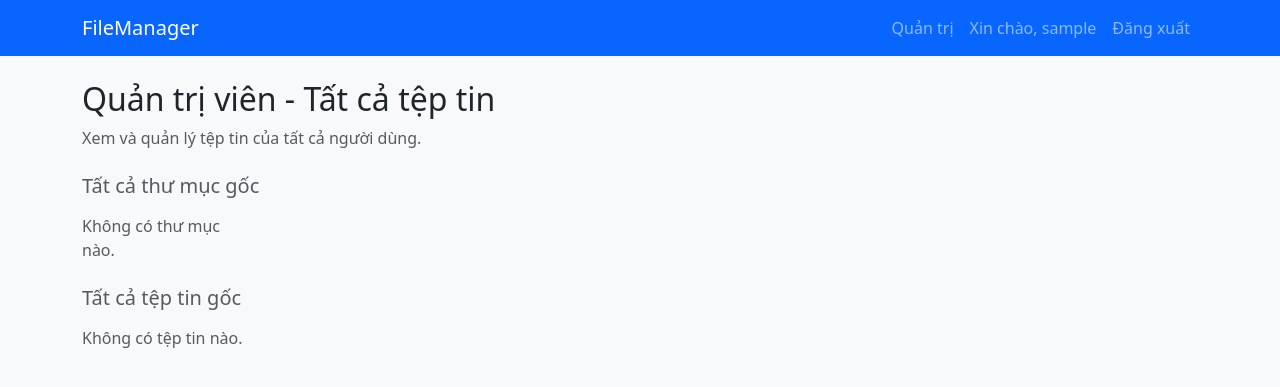
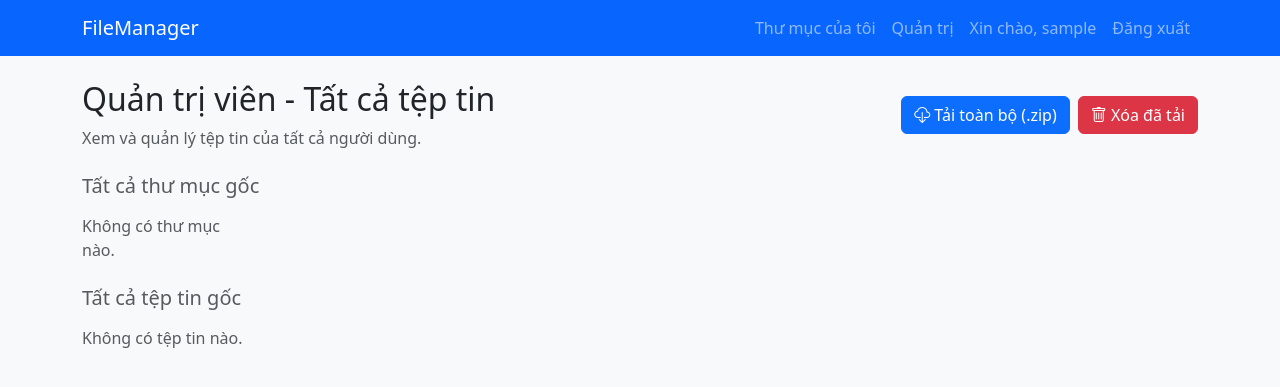
Before and after one commit to thanhhvnqb/self-upload-file, a Django app: page /admin-dashboard/ in a window 1280 px wide. Shown: the top 387 px of the page. Run offline with Django 5.2, Linux system fonts and the light colour scheme; the visitor is signed in with stand-in values (Sample User, id 1); data comes from the database, SQL or seed files in the repository; data that the repository does not hold is empty.

Commit message:
* update code

```diff
--- a/core/models.py
+++ b/core/models.py
@@ -8,6 +8,7 @@ class Folder(models.Model):
     user = models.ForeignKey(User, on_delete=models.CASCADE, related_name='folders')
     created_at = models.DateTimeField(auto_now_add=True)
     updated_at = models.DateTimeField(auto_now=True)
+    is_downloaded = models.BooleanField(default=False)
 
     def __str__(self):
         return self.name
--- a/core/urls.py
+++ b/core/urls.py
@@ -19,6 +19,8 @@ urlpatterns = [
 
     path('file/download/<int:file_id>/', views.download_file, name='download_file'),
     path('folder/download/<int:folder_id>/', views.download_folder_zip, name='download_folder_zip'),
+    path('download-all/', views.download_all_zip, name='download_all_zip'),
+    path('delete-downloaded/', views.delete_downloaded_items, name='delete_downloaded_items'),
 
     path('admin-dashboard/', views.admin_dashboard, name='admin_dashboard'),
 ]
--- a/core/views.py
+++ b/core/views.py
@@ -12,6 +12,9 @@ from io import BytesIO
 
 @login_required
 def dashboard(request, folder_id=None):
+    if request.user.is_superuser and folder_id is None and request.GET.get('view') != 'personal':
+        return redirect('admin_dashboard')
+
     folder = None
     if folder_id:
         if request.user.is_superuser:
@@ -125,6 +128,10 @@ def download_folder_zip(request, folder_id):
     # Determine if checking for own folder or admin checking any folder
     if request.user.is_superuser:
          folder = get_object_or_404(Folder, id=folder_id)
+         # Mark as downloaded if admin
+         if not folder.is_downloaded:
+             folder.is_downloaded = True
+             folder.save()
     else:
          folder = get_object_or_404(Folder, id=folder_id, user=request.user)
 
@@ -213,3 +220,75 @@ def admin_dashboard(request):
         'is_admin_view': True
     }
     return render(request, 'core/admin_dashboard.html', context)
+
+@login_required
+def download_all_zip(request):
+    if not request.user.is_superuser:
+        raise Http404
+
+    root_folders = Folder.objects.filter(parent__isnull=True)
+
+    # Create a temporary file for the master zip to avoid high memory usage
+    import tempfile
+
+    # We will write the master zip to a temp file
+    with tempfile.NamedTemporaryFile(delete=False, suffix='.zip') as temp_master_zip:
+        with zipfile.ZipFile(temp_master_zip, 'w', zipfile.ZIP_DEFLATED) as master_zip:
+            used_names = set()
+            for folder in root_folders:
+                # Create in-memory zip for this folder
+                folder_buffer = BytesIO()
+                with zipfile.ZipFile(folder_buffer, 'w', zipfile.ZIP_DEFLATED) as folder_zip:
+                    _add_folder_to_zip(folder_zip, folder, folder.name)
+
+                # Determine unique filename
+                base_name = folder.name
+                candidate_name = base_name
+                counter = 1
+                while candidate_name in used_names:
+                    candidate_name = f"{base_name}_{counter}"
+                    counter += 1
+                used_names.add(candidate_name)
+
+                zip_name = f"{candidate_name}.zip"
+                master_zip.writestr(zip_name, folder_buffer.getvalue())
+
+                # Update status
+                if not folder.is_downloaded:
+                    folder.is_downloaded = True
+                    folder.save()
+
+        temp_master_zip.seek(0)
+        # Read content to return (warning: if very large, this is still memory heavy,
+        # but better than holding everything in RAM twice during construction)
+        # For true scalability, we'd use FileResponse with a generator or stream from disk.
+        # Given constraints, we'll read it back or pass the file handle.
+
+        # Re-open for reading
+
+    # Serve the file
+    # We use FileResponse for efficiency if possible or open it
+    # We need to make sure it's deleted after.
+    # Simpler for now: Read into memory and return, then delete temp.
+    # (Not ideal for GBs of data, but fine for prototype)
+    with open(temp_master_zip.name, 'rb') as f:
+        data = f.read()
+
+    os.unlink(temp_master_zip.name)
+
+    response = HttpResponse(data, content_type='application/zip')
+    response['Content-Disposition'] = 'attachment; filename=all_folders.zip'
+    return response
+
+@login_required
+def delete_downloaded_items(request):
+    if not request.user.is_superuser:
+        raise Http404
+
+    if request.method == 'POST':
+        # Delete all folders that are marked as downloaded
+        deleted_count, _ = Folder.objects.filter(is_downloaded=True).delete()
+        # Add message
+        # from django.contrib import messages (ensure imported if not already)
+
+    return redirect('admin_dashboard')
--- a/templates/base.html
+++ b/templates/base.html
@@ -1,5 +1,6 @@
 <!DOCTYPE html>
 <html lang="vi">
+
 <head>
     <meta charset="UTF-8">
     <meta name="viewport" content="width=device-width, initial-scale=1.0">
@@ -7,15 +8,39 @@
     <link href="https://cdn.jsdelivr.net/npm/bootstrap@5.3.0/dist/css/bootstrap.min.css" rel="stylesheet">
     <link rel="stylesheet" href="https://cdn.jsdelivr.net/npm/bootstrap-icons@1.11.0/font/bootstrap-icons.css">
     <style>
-        body { background-color: #f8f9fa; }
-        .navbar { background-color: #0866ff; }
-        .navbar-dark .navbar-brand { color: #fff; }
-        .card-folder { transition: transform 0.2s; cursor: pointer; }
-        .card-folder:hover { transform: scale(1.02); }
-        .folder-icon { font-size: 3rem; color: #ffca28; }
-        .file-icon { font-size: 3rem; color: #90a4ae; }
+        body {
+            background-color: #f8f9fa;
+        }
+
+        .navbar {
+            background-color: #0866ff;
+        }
+
+        .navbar-dark .navbar-brand {
+            color: #fff;
+        }
+
+        .card-folder {
+            transition: transform 0.2s;
+            cursor: pointer;
+        }
+
+        .card-folder:hover {
+            transform: scale(1.02);
+        }
+
+        .folder-icon {
+            font-size: 3rem;
+            color: #ffca28;
+        }
+
+        .file-icon {
+            font-size: 3rem;
+            color: #90a4ae;
+        }
     </style>
 </head>
+
 <body>
     <nav class="navbar navbar-expand-lg navbar-dark mb-4">
         <div class="container">
@@ -26,6 +51,11 @@
             <div class="collapse navbar-collapse" id="navbarNav">
                 <ul class="navbar-nav ms-auto">
                     {% if user.is_authenticated %}
+                    <li class="nav-item">
+                        <a class="nav-link"
+                            href="{% url 'dashboard' %}{% if user.is_superuser %}?view=personal{% endif %}">Thư mục của
+                            tôi</a>
+                    </li>
                     {% if user.is_superuser %}
                     <li class="nav-item">
                         <a class="nav-link" href="{% url 'admin_dashboard' %}">Quản trị</a>
@@ -64,4 +94,5 @@
 
     <script src="https://cdn.jsdelivr.net/npm/bootstrap@5.3.0/dist/js/bootstrap.bundle.min.js"></script>
 </body>
+
 </html>
--- a/templates/core/admin_dashboard.html
+++ b/templates/core/admin_dashboard.html
@@ -1,9 +1,24 @@
 {% extends "base.html" %}
 
 {% block content %}
-<div class="mb-4">
-    <h2>Quản trị viên - Tất cả tệp tin</h2>
-    <p class="text-muted">Xem và quản lý tệp tin của tất cả người dùng.</p>
+<div class="d-flex justify-content-between align-items-center mb-4">
+    <div>
+        <h2>Quản trị viên - Tất cả tệp tin</h2>
+        <p class="text-muted mb-0">Xem và quản lý tệp tin của tất cả người dùng.</p>
+    </div>
+    <div class="d-flex gap-2">
+        <a href="{% url 'download_all_zip' %}" class="btn btn-primary"
+            onclick="return confirm('Tải toàn bộ thư mục? Quá trình này có thể mất thời gian.')">
+            <i class="bi bi-cloud-download"></i> Tải toàn bộ (.zip)
+        </a>
+        <form action="{% url 'delete_downloaded_items' %}" method="post" style="display:inline;">
+            {% csrf_token %}
+            <button type="submit" class="btn btn-danger"
+                onclick="return confirm('CẢNH BÁO: Hành động này sẽ XÓA VĨNH VIỄN tất cả các thư mục đã được tải xuống và không thể khôi phục. Bạn có chắc chắn muốn tiếp tục?')">
+                <i class="bi bi-trash"></i> Xóa đã tải
+            </button>
+        </form>
+    </div>
 </div>
 
 <!-- All Root Folders -->
@@ -30,7 +45,8 @@
                 </ul>
             </div>
             <a href="{% url 'folder_detail' sub.id %}" class="text-decoration-none text-dark">
-                <i class="bi bi-folder-fill folder-icon text-danger"></i>
+                <i
+                    class="bi bi-folder-fill folder-icon {% if sub.is_downloaded %}text-success{% else %}text-danger{% endif %}"></i>
                 <div class="mt-2 text-truncate" title="{{ sub.name }}">{{ sub.name }}</div>
                 <span class="badge bg-secondary rounded-pill mt-1">{{ sub.user.username }}</span>
             </a>
```
Also changed, not shown: docker-compose.dev.yml (+0 -13 lines), core/migrations/0002_folder_is_downloaded.py (added), 1 other file. Lines whose indentation alone changed are shown as unchanged.
